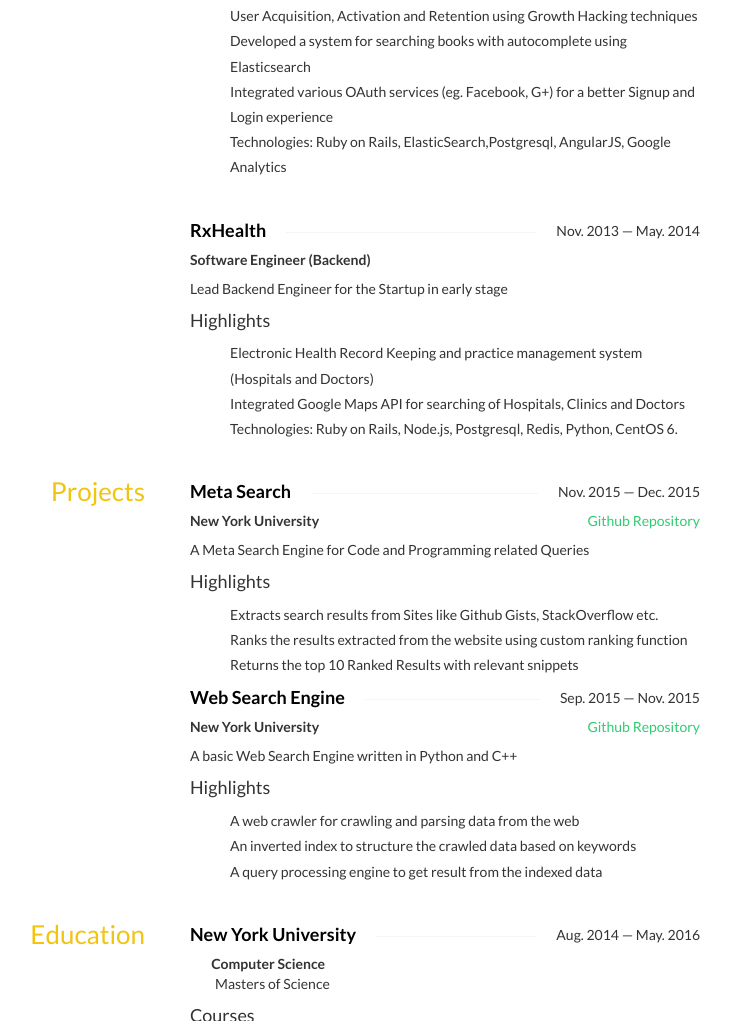
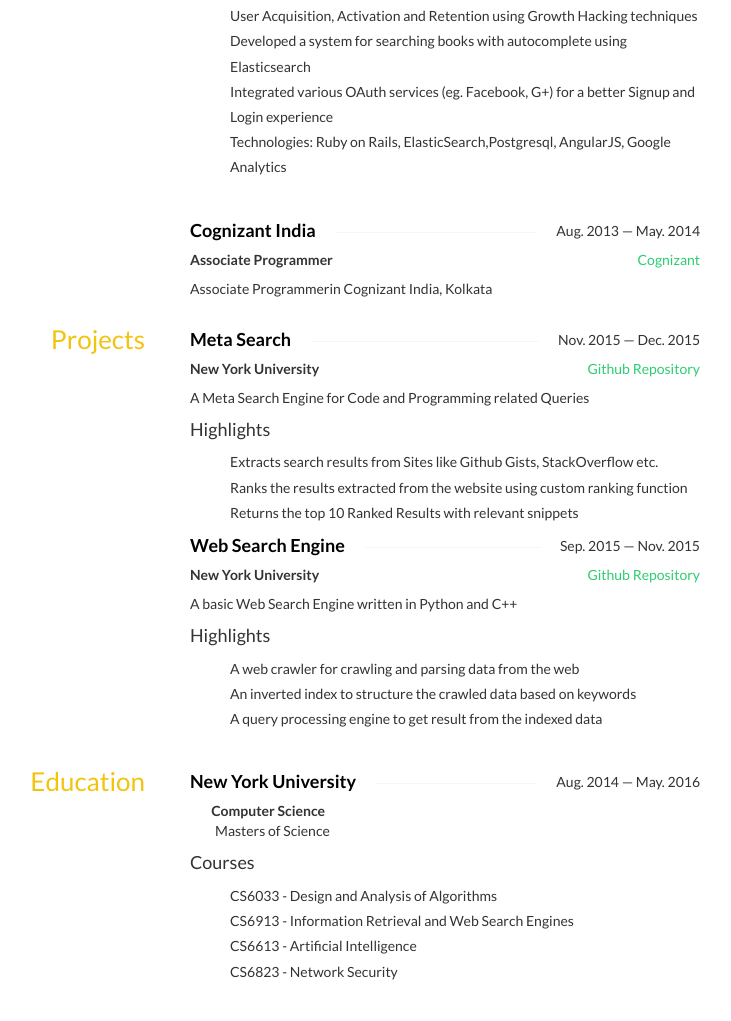
Before and after one commit to darthfork/darthfork, a plain HTML site: page docs/index.html in a window 1280 px wide. Shown: the part 2006-3027 px from the top of the page, without its empty margins (285-1016 px from the left). Drawn offline with nearby package versions, Linux system fonts and the light colour scheme; some icons are missing.

Commit message:
update docs
Signed-off-by: Abhishek Rai <abhishek.rai@lacework.net>

```diff
--- a/docs/index.html
+++ b/docs/index.html
@@ -426,26 +426,20 @@ h4 span:first-child {
       </div>
       <div class="col-sm-12">
         <h4 class="strike-through">
-          <span>RxHealth</span>
+          <span>Cognizant India</span>
           <span class="date">
-            Nov. 2013 — May. 2014
+            Aug. 2013 — May. 2014
           </span>
         </h4>
         <div class="website pull-right">
-          <a href=""></a>
+          <a href="https://www.cognizant.com/in/en">Cognizant</a>
         </div>
         <div class="position">
-          Software Engineer (Backend)
+          Associate Programmer
         </div>
         <div class="summary">
-          <p>Lead Backend Engineer for the Startup in early stage</p>
+          <p>Associate Programmerin Cognizant India, Kolkata</p>
         </div>
-        <h4>Highlights</h4>
-        <ul class="highlights">
-          <li class="bullet">Electronic Health Record Keeping and practice management system (Hospitals and Doctors)</li>
-          <li class="bullet">Integrated Google Maps API for searching of Hospitals, Clinics and Doctors </li>
-          <li class="bullet">Technologies: Ruby on Rails, Node.js, Postgresql, Redis, Python, CentOS 6.</li>
-        </ul>
       </div>
       </div>
     </div>
```
